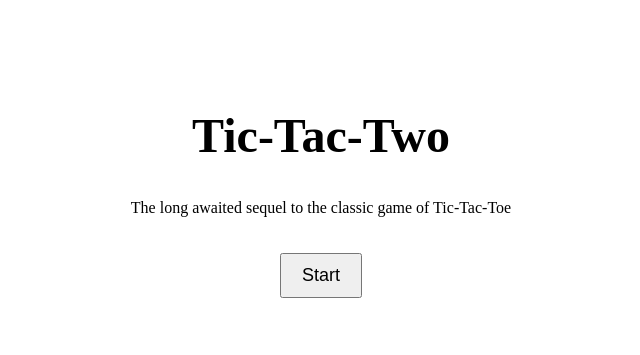
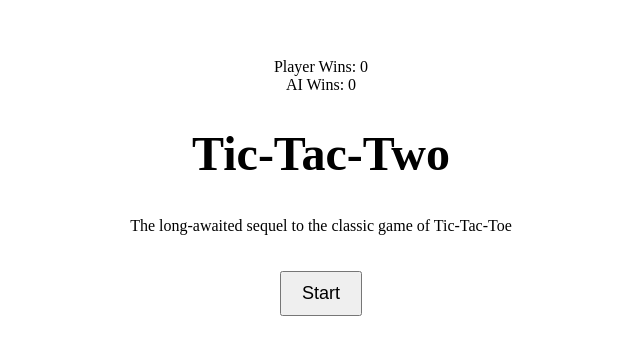
Before and after one commit to ZevZX/Tic-Tac-Two, a plain HTML site: page index.html in a window 1280 px wide. Shown: the part 213-568 px from the top of the page, without its empty margins (319-959 px from the left). Drawn offline with Linux system fonts and the light colour scheme.

Commit message:
Added score counters

```diff
--- a/index.html
+++ b/index.html
@@ -8,9 +8,13 @@
 </head>
 <body>
   <div class="container">
+    <div class="score">
+      <div class="player-wins">Player Wins: 0</div>
+      <div class="ai-wins">AI Wins: 0</div>
+    </div>
     <div class="start-screen">
         <h1>Tic-Tac-Two</h1>
-        <p>The long awaited sequel to the classic game of Tic-Tac-Toe</p>
+        <p>The long-awaited sequel to the classic game of Tic-Tac-Toe</p>
         <button onclick="startGame()">Start</button>
     </div>
     <div class="status" hidden></div>
@@ -29,3 +33,4 @@
   </div>
   <script src="script.js"></script>
 </body>
+</html>
```
